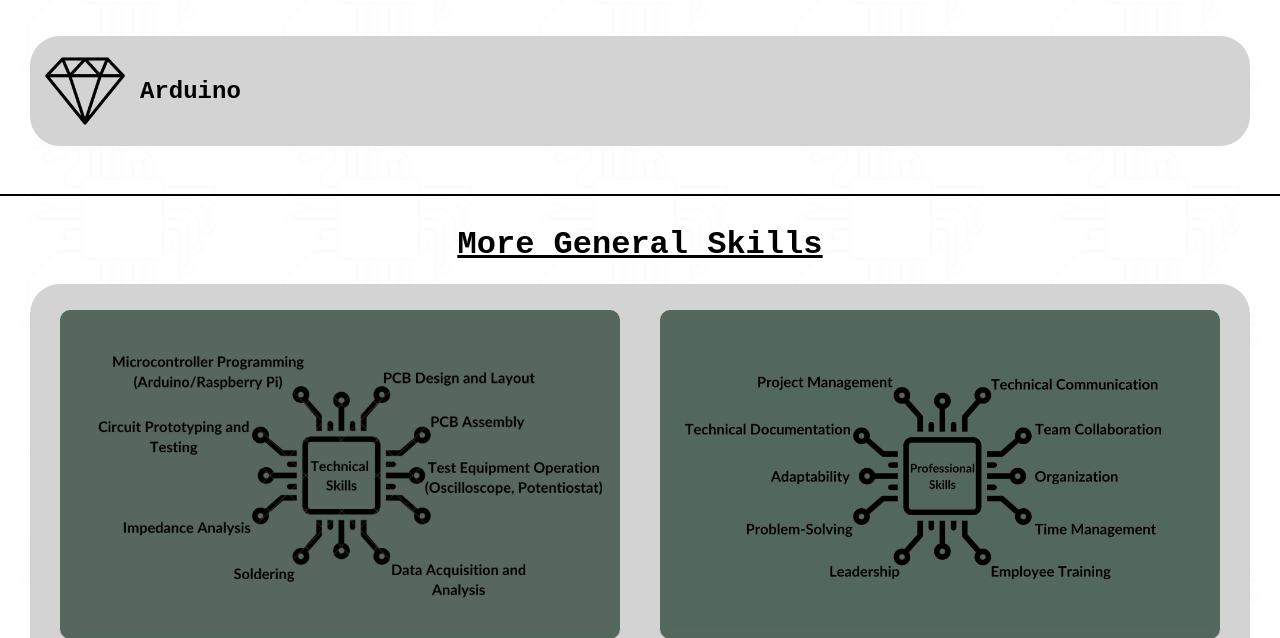
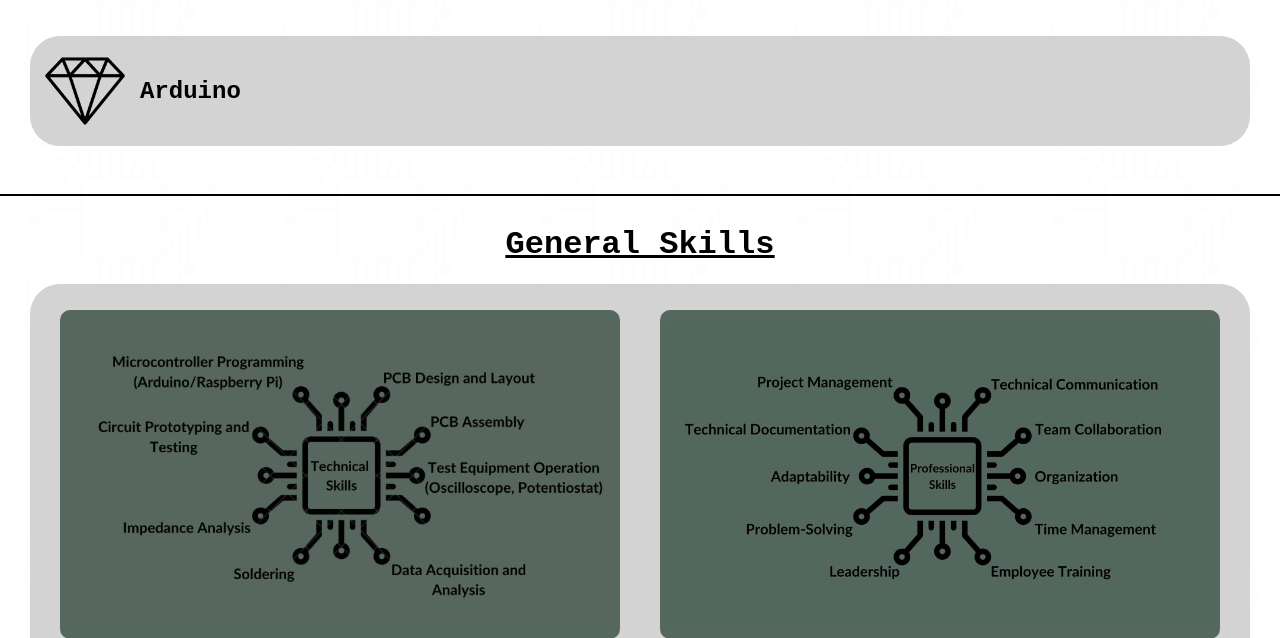
Before and after one commit to agonzalez85/andys-Website, a Flask app: page / in a window 1280 px wide. Shown: the part 2680-3318 px from the top of the page. Run offline with Flask 3, Linux system fonts and the light colour scheme.

Commit message:
changed more general skills title to general skills

```diff
--- a/templates/home.html
+++ b/templates/home.html
@@ -405,7 +405,7 @@
     <div class="center">
         <div class="title" id="generalskills">
             <a href="#top" style="text-decoration: underline; color: black;">
-                <h1 style="font-weight: bold; color: black;">More General Skills</h1>
+                <h1 style="font-weight: bold; color: black;">General Skills</h1>
             </a>
         </div>
     </div>
```
